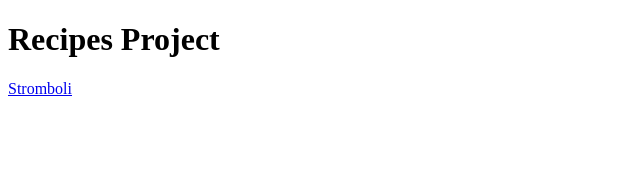
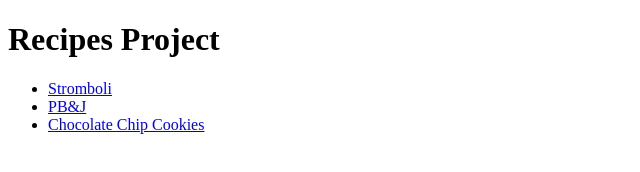
Before and after one commit to MHashmi1/odin_recipes, a plain HTML site: page index.html in a window 1280 px wide. Shown: the whole page, without its empty margins (0-640 px from the left). Drawn offline with Linux system fonts and the light colour scheme.

Commit message:
Update index file with links to recipes

```diff
--- a/index.html
+++ b/index.html
@@ -6,7 +6,11 @@
     </head>
     <h1>Recipes Project</h1>
     <body>
-        <a href="./recipes/stromboli.html">Stromboli</a>
+        <ul>
+        <li><a href="recipes/stromboli.html">Stromboli</a></li>
+        <li><a href="recipes/PBJ.html">PB&J</a></li>
+        <li><a href="recipes/cookies.html">Chocolate Chip Cookies</a></li>
+        </ul>
     </body>
 
     </html>
```
Also changed, not shown: 1 other file.
